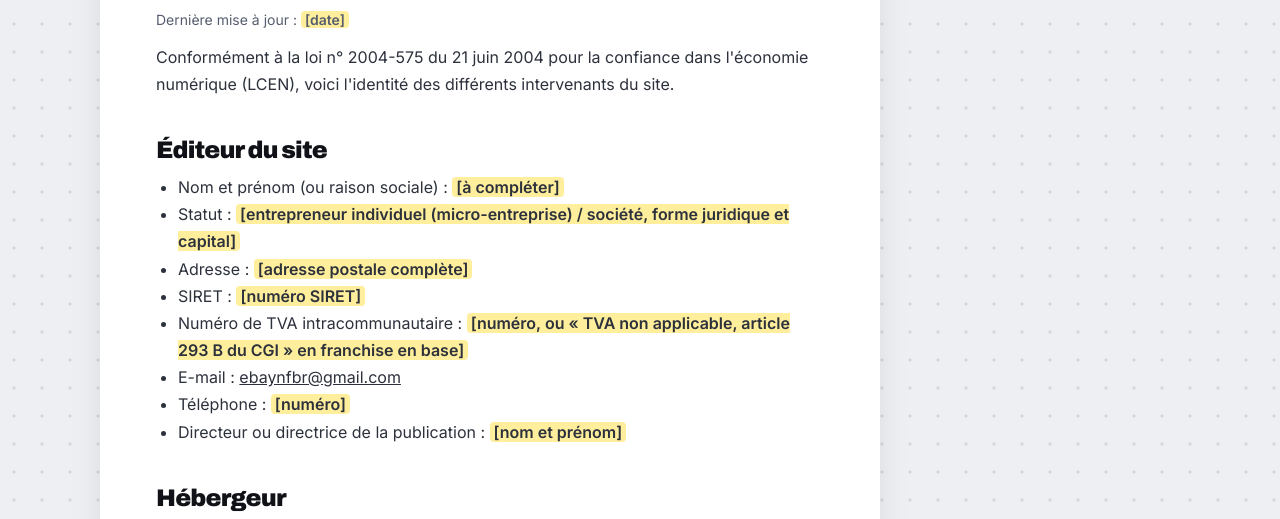
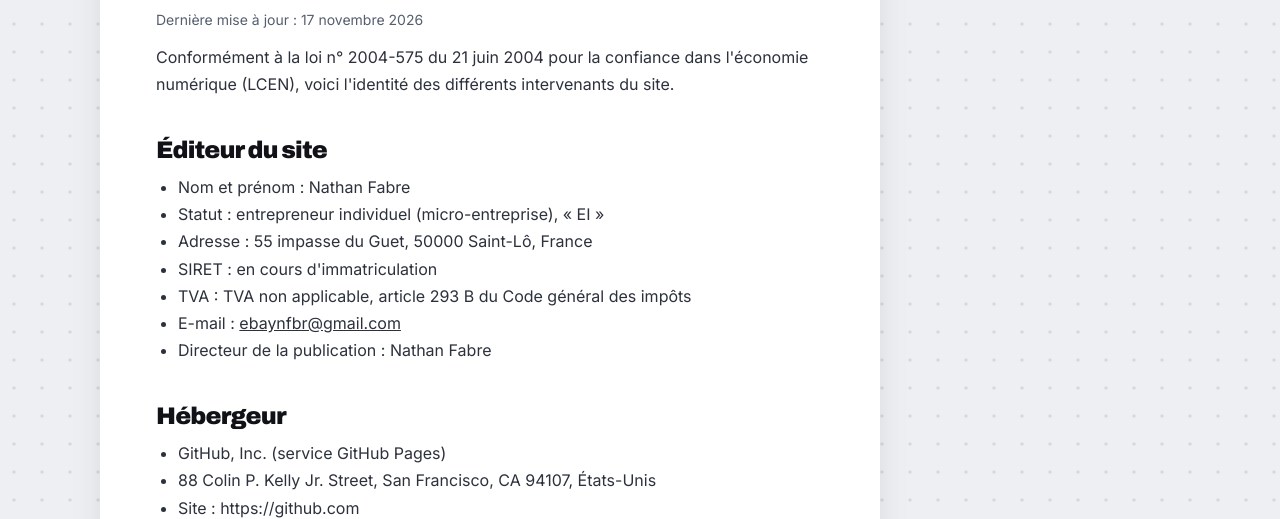
Before and after one commit to nathanfbrr/kitdestage-, a plain HTML site: page docs/mentions-legales.html in a window 1280 px wide. Shown: the part 270-789 px from the top of the page. Drawn offline with Linux system fonts and the light colour scheme.

Commit message:
Remplit les mentions légales, les CGV et la politique de confidentialité
Co-Authored-By: Claude Opus 5.5 <noreply@anthropic.com>
Claude-Session: https://claude.ai/code/session_01LLLnLcuwXW52b8Dm1oK1rx

```diff
--- a/docs/mentions-legales.html
+++ b/docs/mentions-legales.html
@@ -24,20 +24,19 @@
 <main class="legal"><div class="container"><article>
   <div class="lbl">Informations légales</div>
   <h1>Mentions légales</h1>
-  <p class="updated">Dernière mise à jour : <span class="todo">[date]</span></p>
+  <p class="updated">Dernière mise à jour : 17 novembre 2026</p>
 
   <p>Conformément à la loi n° 2004-575 du 21 juin 2004 pour la confiance dans l'économie numérique (LCEN), voici l'identité des différents intervenants du site.</p>
 
   <h2>Éditeur du site</h2>
   <ul>
-    <li>Nom et prénom (ou raison sociale) : <span class="todo">[à compléter]</span></li>
-    <li>Statut : <span class="todo">[entrepreneur individuel (micro-entreprise) / société, forme juridique et capital]</span></li>
-    <li>Adresse : <span class="todo">[adresse postale complète]</span></li>
-    <li>SIRET : <span class="todo">[numéro SIRET]</span></li>
-    <li>Numéro de TVA intracommunautaire : <span class="todo">[numéro, ou « TVA non applicable, article 293 B du CGI » en franchise en base]</span></li>
+    <li>Nom et prénom : Nathan Fabre</li>
+    <li>Statut : entrepreneur individuel (micro-entreprise), « EI »</li>
+    <li>Adresse : 55 impasse du Guet, 50000 Saint-Lô, France</li>
+    <li>SIRET : en cours d'immatriculation</li>
+    <li>TVA : TVA non applicable, article 293 B du Code général des impôts</li>
     <li>E-mail : <a data-cfg="email" href="mailto:ebaynfbr@gmail.com">ebaynfbr@gmail.com</a></li>
-    <li>Téléphone : <span class="todo">[numéro]</span></li>
-    <li>Directeur ou directrice de la publication : <span class="todo">[nom et prénom]</span></li>
+    <li>Directeur de la publication : Nathan Fabre</li>
   </ul>
 
   <h2>Hébergeur</h2>
@@ -62,8 +61,6 @@
 
   <h2>Contact</h2>
   <p>Pour toute question : <a data-cfg="email" href="mailto:ebaynfbr@gmail.com">ebaynfbr@gmail.com</a>.</p>
-
-  <p class="callout">Les champs surlignés en jaune sont à compléter avant la mise en ligne. Ce modèle ne remplace pas l'avis d'un professionnel du droit.</p>
 </article></div></main>
 
 <footer>
```
Also changed, not shown: docs/cgv.html (+3 -5 lines), docs/confidentialite.html (+3 -5 lines).
